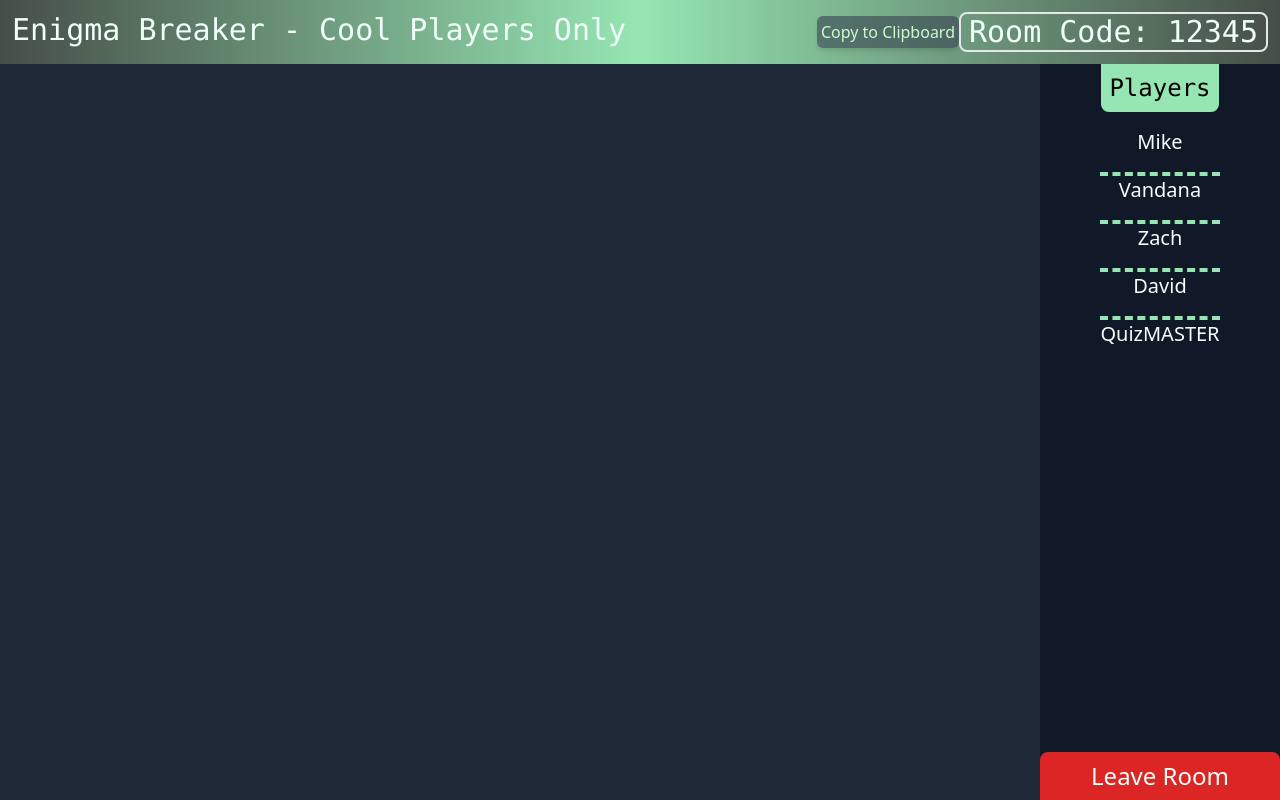
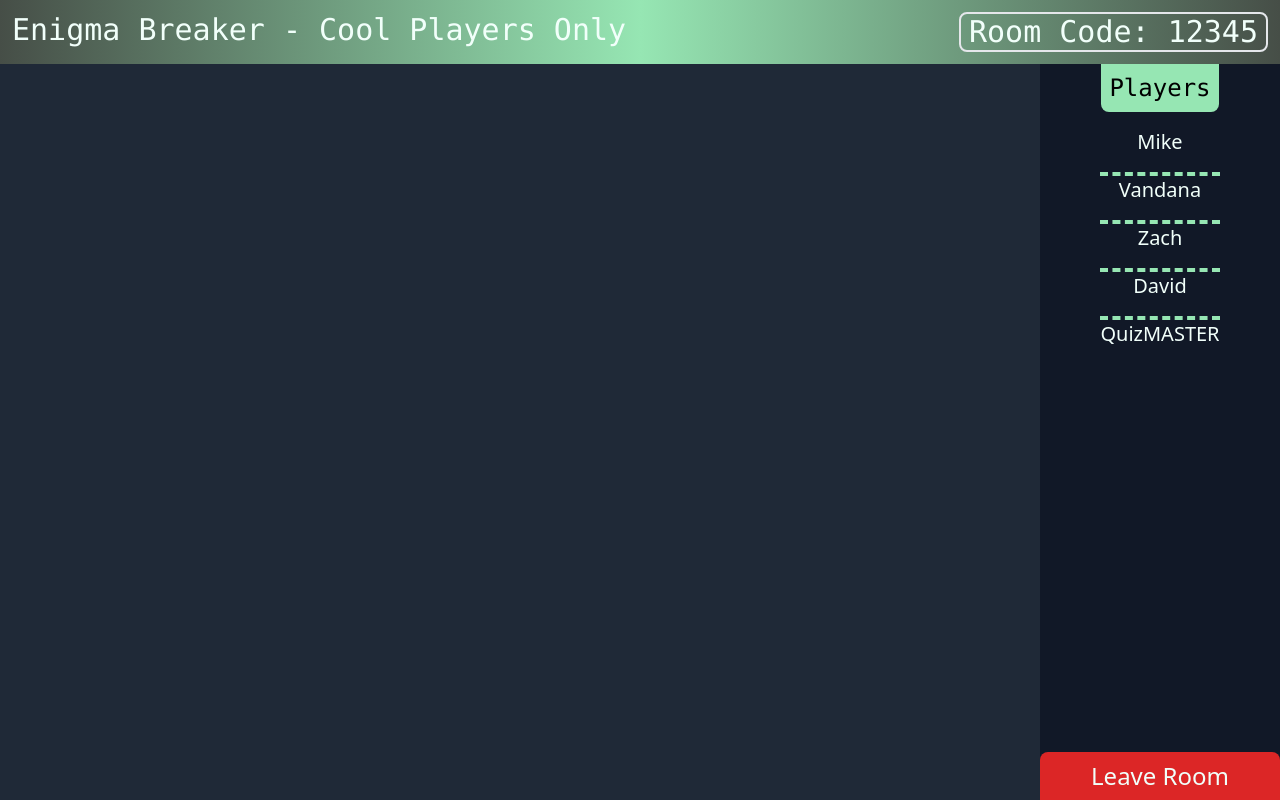
Before and after one commit to PlaThyme/PlaThyme, a React (Create React App) app in the folder client/: page / in a window 1280 px wide. Built offline with nearby package versions, Linux system fonts and the light colour scheme.

Commit message:
modified tooltip

```diff
--- a/client/src/components/ToolTip.js
+++ b/client/src/components/ToolTip.js
@@ -4,18 +4,18 @@ const ToolTip = ({ children, text }) => {
   const ttRef = React.createRef();
 
   function mouseEnter() {
-    ttRef.current.style.marginRight = "15px";
+    ttRef.current.style.bottom = "-35px";
     ttRef.current.style.opacity = 1;
   }
 
   function mouseLeave() {
-    ttRef.current.style.marginRight = "5px";
+    ttRef.current.style.bottom = "-25px";
     ttRef.current.style.opacity = 0;
   }
   return (
-    <div className="realitive flex items-center">
+    <div className="relative flex items-center">
       <div>
-        <div className="text-md text-thyme-light bg-gray-700 bg-opacity-60 p-1 rounded-md shadow-md transition-all duration-200 z-40" ref={ttRef}>
+        <div className="absolute whitespace-no-wrap text-md text-thyme-light bg-gray-700 opacity-0 bg-opacity-60 p-1 rounded-md shadow-md transition-all duration-200 z-40" ref={ttRef}>
           {text}
         </div>
       </div>
```
